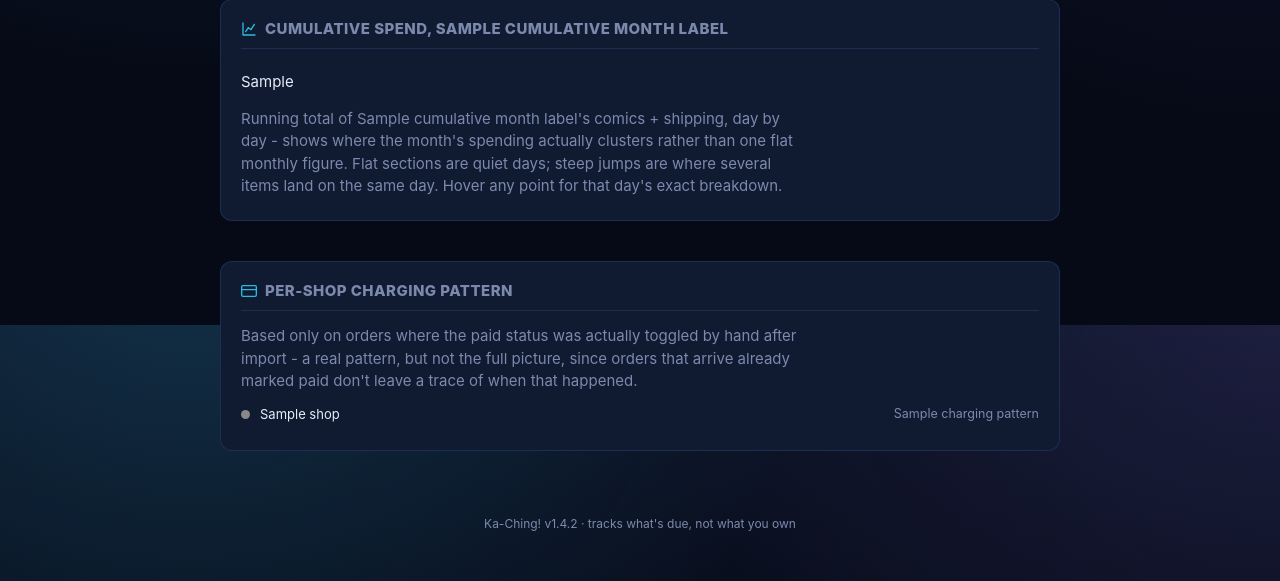
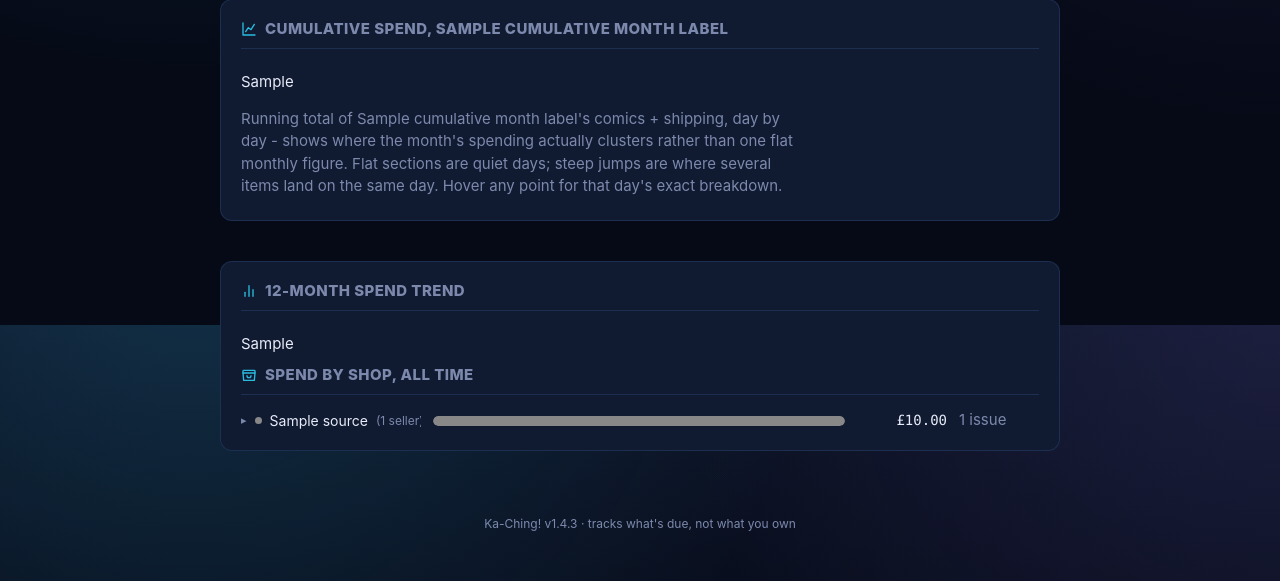
Before and after one commit to callum87-Lab/Ka-Ching, a FastAPI app: template app/templates/insights.html in a window 1280 px wide. Shown: the part 475-1056 px from the top of the page. Run offline with FastAPI, Linux system fonts and the light colour scheme; the template is opened without the code that fills it: most values are stand-ins (such as "Sample title", 1, 10 or a date in 2020); parts of the project's set-up code (start-up, migrations or seed data) failed here and were passed over.

Commit message:
Remove per-shop charging pattern, reorder new sections, fix tooltip appearing on wrong chart

```diff
--- a/app/main.py
+++ b/app/main.py
@@ -31,7 +31,7 @@ logger = logging.getLogger("kaching")
 app = FastAPI(title="Ka-Ching!")
 templates = Jinja2Templates(directory=os.path.join(APP_DIR, "templates"))
 
-APP_VERSION = "1.4.2"
+APP_VERSION = "1.4.3"
 templates.env.globals["app_version"] = APP_VERSION
 app.mount("/static", StaticFiles(directory=os.path.join(APP_DIR, "static")), name="static")
 
@@ -1995,44 +1995,6 @@ def insights_page(request: Request):
     price_distribution.append({"label": "£50+", "count": bucket_counts[-1]})
     max_bucket_count = max((b["count"] for b in price_distribution), default=0) or 1
 
-    # Per-shop charging pattern: only items whose charge_status was
-    # actually toggled after import leave a trace here (item_history
-    # only logs changes, not the state something arrived in) - genuine
-    # data, but a real subset, not every charged item. Needs at least 3
-    # real samples before showing a shop's pattern, same minimum bar
-    # used for shipping-estimate calibration elsewhere in this app.
-    cur.execute("""
-        SELECT items.release_date, items.source, item_history.changed_at
-        FROM item_history
-        JOIN items ON items.id = item_history.item_id
-        WHERE item_history.field_name = 'charge_status'
-          AND item_history.new_value = 'charged'
-          AND items.release_date IS NOT NULL
-    """)
-    charging_samples = {}
-    for row in cur.fetchall():
-        try:
-            release = datetime.strptime(row["release_date"], "%Y-%m-%d").date()
-            changed = datetime.fromisoformat(row["changed_at"]).date()
-        except (ValueError, TypeError):
-            continue
-        days_diff = (changed - release).days
-        charging_samples.setdefault(row["source"], []).append(days_diff)
-
-    charging_pattern = []
-    for shop, samples in charging_samples.items():
-        if len(samples) < 3:
-            continue
-        avg_days = round(sum(samples) / len(samples))
-        if avg_days <= 0:
-            label = "charges at or before release"
-        elif avg_days == 1:
-            label = "charges ~1 day after release"
-        else:
-            label = f"charges ~{avg_days} days after release"
-        charging_pattern.append({"shop": shop, "color": source_color(shop), "label": label, "sample_count": len(samples)})
-    charging_pattern.sort(key=lambda c: c["shop"])
-
     conn.close()
     return templates.TemplateResponse("insights.html", {
         "request": request,
@@ -2043,7 +2005,6 @@ def insights_page(request: Request):
         "cumulative_month_label": cumulative_month_label,
         "price_distribution": price_distribution,
         "max_bucket_count": max_bucket_count,
-        "charging_pattern": charging_pattern,
         "has_data": bool(all_items),
         "total_issues": total_issues,
         "twelve_month_svg": twelve_month_svg,
--- a/app/templates/insights.html
+++ b/app/templates/insights.html
@@ -217,13 +217,59 @@
   </div>
   {% endif %}
 
+  {% endif %}
+</section>
+
+{% if price_distribution and max_bucket_count > 0 %}
+<section class="block">
+  <div class="block-head">
+    <h2><span class="block-icon"><svg viewBox="0 0 24 24" fill="none" stroke="currentColor" stroke-width="2" stroke-linecap="round" stroke-linejoin="round"><line x1="12" y1="20" x2="12" y2="10"/><line x1="18" y1="20" x2="18" y2="4"/><line x1="6" y1="20" x2="6" y2="16"/></svg></span>Price distribution</h2>
+  </div>
+  <div class="insight-weekday-chart">
+    {% for b in price_distribution %}
+    <div class="insight-weekday-bar-wrap">
+      <span class="mono" style="font-size:11px; color:var(--text-muted);">{{ b.count }}</span>
+      <div class="insight-weekday-bar" style="height: {{ (b.count / max_bucket_count * 100)|round }}%; background: var(--neon-blue);"></div>
+      <span class="insight-weekday-label">{{ b.label }}</span>
+    </div>
+    {% endfor %}
+  </div>
+  <p class="muted item-form-hint">
+    How many tracked items fall into each price bracket - a tall bar on the right is a real signal you're drifting toward pricier variants without necessarily noticing month to month.
+  </p>
+</section>
+{% endif %}
+
+{% if cumulative_svg %}
+<section class="block">
+  <div class="block-head">
+    <h2><span class="block-icon"><svg viewBox="0 0 24 24" fill="none" stroke="currentColor" stroke-width="2" stroke-linecap="round" stroke-linejoin="round"><path d="M3 3v18h18"/><path d="M7 16l4-6 4 3 5-8"/></svg></span>Cumulative spend, {{ cumulative_month_label }}</h2>
+  </div>
+  <div class="chart insight-chart-wrap">
+    {{ cumulative_svg|safe }}
+    <div class="trend-tooltip" style="display: none;">
+      <div class="trend-tooltip-label"></div>
+      <div class="trend-tooltip-row"><span>Comics</span><span class="mono trend-tooltip-comics"></span></div>
+      <div class="trend-tooltip-row"><span>Shipping</span><span class="mono trend-tooltip-shipping"></span></div>
+      <div class="trend-tooltip-row trend-tooltip-total"><span>Total</span><span class="mono"></span></div>
+      <div class="trend-tooltip-count"></div>
+    </div>
+  </div>
+  <p class="muted item-form-hint">
+    Running total of {{ cumulative_month_label }}'s comics + shipping, day by day - shows where the month's spending actually clusters rather than one flat monthly figure. Flat sections are quiet days; steep jumps are where several items land on the same day. Hover any point for that day's exact breakdown.
+  </p>
+</section>
+{% endif %}
+
+{% if twelve_month_svg or shop_stats %}
+<section class="block">
   {% if twelve_month_svg %}
-  <div class="block-head insight-shop-head">
+  <div class="block-head">
     <h2><span class="block-icon"><svg viewBox="0 0 24 24" fill="none" stroke="currentColor" stroke-width="2" stroke-linecap="round" stroke-linejoin="round"><line x1="18" y1="20" x2="18" y2="10"/><line x1="12" y1="20" x2="12" y2="4"/><line x1="6" y1="20" x2="6" y2="14"/></svg></span>12-month spend trend</h2>
   </div>
   <div class="chart insight-chart-wrap">
     {{ twelve_month_svg|safe }}
-    <div class="trend-tooltip" id="trend-tooltip" style="display: none;">
+    <div class="trend-tooltip" style="display: none;">
       <div class="trend-tooltip-label"></div>
       <div class="trend-tooltip-row"><span>Comics</span><span class="mono trend-tooltip-comics"></span></div>
       <div class="trend-tooltip-row"><span>Shipping</span><span class="mono trend-tooltip-shipping"></span></div>
@@ -270,65 +316,6 @@
     {% endif %}
     {% endfor %}
   </div>
-
-  {% endif %}
-</section>
-
-{% if cumulative_svg %}
-<section class="block">
-  <div class="block-head">
-    <h2><span class="block-icon"><svg viewBox="0 0 24 24" fill="none" stroke="currentColor" stroke-width="2" stroke-linecap="round" stroke-linejoin="round"><path d="M3 3v18h18"/><path d="M7 16l4-6 4 3 5-8"/></svg></span>Cumulative spend, {{ cumulative_month_label }}</h2>
-  </div>
-  <div class="chart insight-chart-wrap">
-    {{ cumulative_svg|safe }}
-  </div>
-  <p class="muted item-form-hint">
-    Running total of {{ cumulative_month_label }}'s comics + shipping, day by day - shows where the month's spending actually clusters rather than one flat monthly figure. Flat sections are quiet days; steep jumps are where several items land on the same day. Hover any point for that day's exact breakdown.
-  </p>
-</section>
-{% endif %}
-
-{% if price_distribution and max_bucket_count > 0 %}
-<section class="block">
-  <div class="block-head">
-    <h2><span class="block-icon"><svg viewBox="0 0 24 24" fill="none" stroke="currentColor" stroke-width="2" stroke-linecap="round" stroke-linejoin="round"><line x1="12" y1="20" x2="12" y2="10"/><line x1="18" y1="20" x2="18" y2="4"/><line x1="6" y1="20" x2="6" y2="16"/></svg></span>Price distribution</h2>
-  </div>
-  <div class="insight-weekday-chart">
-    {% for b in price_distribution %}
-    <div class="insight-weekday-bar-wrap">
-      <span class="mono" style="font-size:11px; color:var(--text-muted);">{{ b.count }}</span>
-      <div class="insight-weekday-bar" style="height: {{ (b.count / max_bucket_count * 100)|round }}%; background: var(--neon-blue);"></div>
-      <span class="insight-weekday-label">{{ b.label }}</span>
-    </div>
-    {% endfor %}
-  </div>
-  <p class="muted item-form-hint">
-    How many tracked items fall into each price bracket - a tall bar on the right is a real signal you're drifting toward pricier variants without necessarily noticing month to month.
-  </p>
-</section>
-{% endif %}
-
-{% if charging_pattern is defined %}
-<section class="block">
-  <div class="block-head">
-    <h2><span class="block-icon"><svg viewBox="0 0 24 24" fill="none" stroke="currentColor" stroke-width="2" stroke-linecap="round" stroke-linejoin="round"><rect x="1" y="4" width="22" height="16" rx="2"/><line x1="1" y1="10" x2="23" y2="10"/></svg></span>Per-shop charging pattern</h2>
-  </div>
-  {% if charging_pattern %}
-  <p class="muted item-form-hint">
-    Based only on orders where the paid status was actually toggled by hand after import - a real pattern, but not the full picture, since orders that arrive already marked paid don't leave a trace of when that happened.
-  </p>
-  {% for c in charging_pattern %}
-  <div style="display:flex; align-items:center; gap:10px; padding:8px 0;">
-    <span style="width:9px; height:9px; border-radius:50%; background:{{ c.color }}; flex:0 0 auto;"></span>
-    <span style="flex:1; font-size:13px;">{{ c.shop }}</span>
-    <span class="muted" style="font-size:12.5px;">{{ c.label }}</span>
-  </div>
-  {% endfor %}
-  {% else %}
-  <p class="muted item-form-hint">
-    Not enough data yet. This only tracks orders where you've manually marked something as paid after it was already imported - most orders arrive already marked paid or unpaid, which doesn't leave a timestamp to measure from. Needs at least 3 manual paid-toggles for the same shop before a pattern shows here.
-  </p>
-  {% endif %}
 </section>
 {% endif %}
 
@@ -344,9 +331,10 @@
       if (arrow) arrow.innerHTML = isOpen ? '&#9656;' : '&#9662;';
     });
   });
-  var trendTooltip = document.getElementById('trend-tooltip');
-  if (trendTooltip) {
   document.querySelectorAll('.trend-svg').forEach(function (svg) {
+    var wrap = svg.closest('.insight-chart-wrap');
+    var trendTooltip = wrap ? wrap.querySelector('.trend-tooltip') : null;
+    if (!trendTooltip) return;
     var dot = svg.querySelector('.trend-dot');
     var guide = svg.querySelector('.trend-guide');
     svg.querySelectorAll('.trend-hit').forEach(function (hit) {
@@ -363,7 +351,6 @@
         if (guide) { guide.setAttribute('x1', cx); guide.setAttribute('x2', cx); guide.style.display = ''; }
       }
       function move(e) {
-          var wrap = hit.closest('.insight-chart-wrap');
         var rect = wrap.getBoundingClientRect();
         var cursorX = e.clientX - rect.left;
         var cursorY = e.clientY - rect.top;
@@ -389,7 +376,6 @@
       }, { passive: false });
     });
   });
-  }
 })();
 
 document.querySelectorAll('.section-collapse-toggle').forEach(function (btn) {
```
Lines whose indentation alone changed are shown as unchanged.
